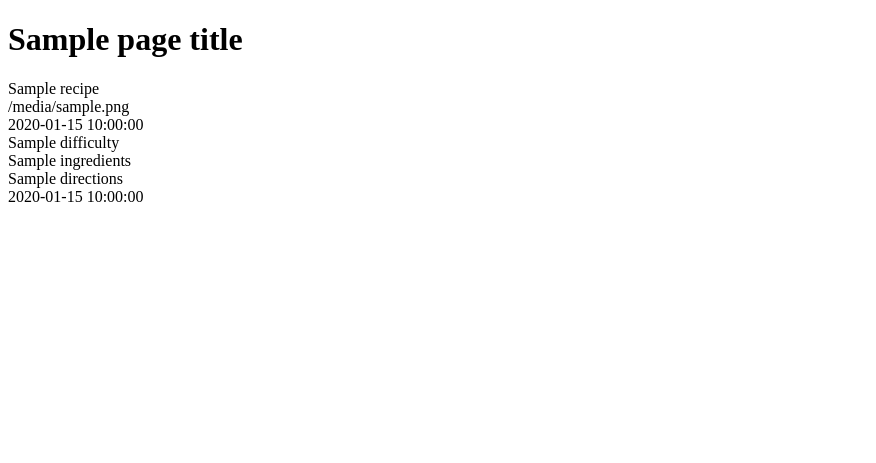
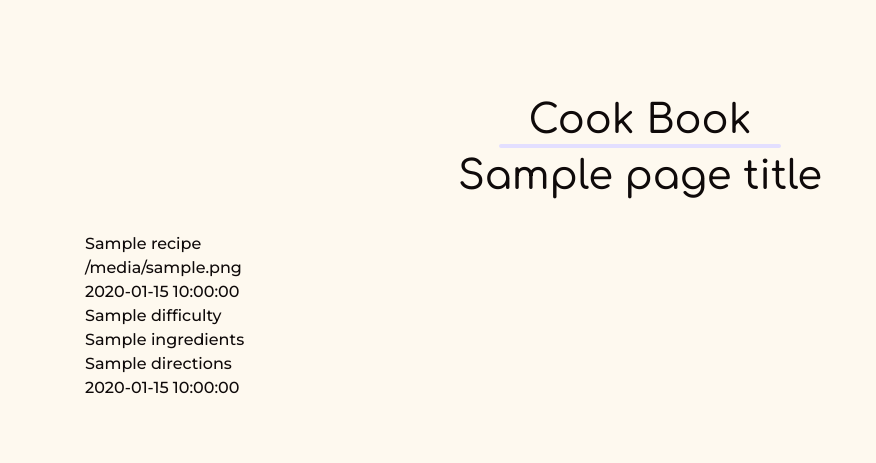
Before and after one commit to Puksrevolution/milestone-project-3, a Flask app: template templates/index.html in a window 1280 px wide. Shown: the top 463 px of the page, without its empty margins (0-876 px from the left). Run offline with Flask 2, Linux system fonts and the light colour scheme; the template is opened without the code that fills it: most values are stand-ins (such as "Sample title", 1, 10 or a date in 2020); some libraries are stand-ins or nearby versions.

Commit message:
Add Bootstraps and some basic code and styles to base.html and add Static files, basic style code and images

```diff
--- /dev/null
+++ b/static/css/style.css
@@ -0,0 +1,67 @@
+@import url('https://fonts.googleapis.com/css2?family=Comfortaa:wght@300;400;500;600;700&family=Montserrat:wght@500;700&display=swap');
+
+/*--BASE--*/
+* {
+    margin: 0;
+    padding: 0;
+    box-sizing: border-box;
+}
+
+body {
+    background-color: #FEF9EF;
+    color: #0F0A0A;
+    font-size: 100%;
+    font-family: 'Montserrat', sans-serif;
+}
+
+h1,
+h2,
+h3,
+h4,
+h5,
+h6,
+p {
+    margin: 0;
+    padding: 0;
+}
+
+h1,
+h2,
+h3 {
+    font-family: 'Comfortaa', sans-serif;
+}
+
+a {
+    color: inherit;
+    text-decoration: none;
+}
+
+a:hover {
+    color: inherit;
+    text-decoration: none;
+}
+
+ul {
+    margin: 0;
+}
+
+hr {
+    width: 25%;
+    margin: 0 auto;
+    padding: 0;
+    background-color: #E3DFFF;
+    border: 2px solid #E3DFFF;
+    border-radius: 2px;
+}
+
+/*--BASE TEMPLATE--*/
+/*Base Sections*/
+.header {
+    margin-top: 6rem;
+    text-align: center;
+}
+
+.main {
+    position: relative;
+    margin: 2rem 1rem 4rem 1rem;
+}
--- a/templates/base.html
+++ b/templates/base.html
@@ -2,21 +2,78 @@
 <html lang="en">
 <head>
     <meta charset="UTF-8">
+    <meta name="viewport" content="width=device-width, initial-scale=1.0">
     <meta http-equiv="X-UA-Compatible" content="IE=edge">
-    <meta name="viewport" content="width=device-width, initial-scale=1.0">
-    <title>Document</title>
+    <!-- SEO -->
+    <meta name="description" content="You find here at CookBook always the right recipe idea:
+        for cooking or baking, after work, for guests or parties, in spring, summer, autumn and winter.">
+    <meta name="keywords"
+        content="recipe, recipes, cooking, baking, fry, roast, briol, barbecue, cooking book, food, tasty">
+    <meta name="author" content="Puks's WebDesing">
+
+    <title>CookBook | Yummy Recepies For Everyone</title>
+    <!-- Social Media -->
+    <meta property="og:title" content="CookBook | Yummy Recepies For Everyone">
+    <meta property="og:description" content="You find here at CookBook always the right recipe idea:
+        for cooking or baking, after work, for guests or parties, in spring, summer, autumn and winter.">
+    <meta property="og:image" content="{{ url_for('static', filename='images/CookHat.svg')}}">
+    <meta property="og:url" content="https://msp3-cookbook.herokuapp.com/">
+
+    <!-- Favicon -->
+    <link rel="icon" type="image/png" href="{{ url_for('static', filename='images/CookHat.svg')}}" />
+    <!-- Font Awesome -->
+    <link rel="stylesheet" type="text/css"
+        href="https://cdnjs.cloudflare.com/ajax/libs/font-awesome/5.15.3/css/all.min.css"
+        integrity="sha512-iBBXm8fW90+nuLcSKlbmrPcLa0OT92xO1BIsZ+ywDWZCvqsWgccV3gFoRBv0z+8dLJgyAHIhR35VZc2oM/gI1w=="
+        crossorigin="anonymous" />
+    <!-- Bootstrap Icons -->
+    <link rel="stylesheet" href="https://cdn.jsdelivr.net/npm/bootstrap-icons@1.5.0/font/bootstrap-icons.css">
+    <!-- Bootstrap CSS -->
+    <link rel="stylesheet" type="text/css"
+        href="https://cdnjs.cloudflare.com/ajax/libs/twitter-bootstrap/4.6.0/css/bootstrap.min.css"
+        integrity="sha512-P5MgMn1jBN01asBgU0z60Qk4QxiXo86+wlFahKrsQf37c9cro517WzVSPPV1tDKzhku2iJ2FVgL67wG03SGnNA=="
+        crossorigin="anonymous" />
+    <!-- Static Custom CSS -->
+    <link rel="stylesheet" href="{{url_for('static', filename='css/style.css')}}">
 </head>
 <body>
     <!-- Navbar -->
     <!-- Main Heading -->
-    <header class="" id="">
+    <header class="header" id="">
         <div class="container">
-            <h1>{{ page_title }}</h1>
+            <h1>Cook Book</h1>
+            <hr>
+            <h1 class="pt-1">{{ page_title }}</h1>
         </div>
     </header>
     <!-- Main Container -->
-    {% block content %}
-    {% endblock %}
+    <main class="main">
+        <div class="container">
+            {% block content %}
+            {% endblock %}
+        </div>
+    </main>
+
     <!-- Footer -->
+    <footer class="footer">
+        <div class="container">
+
+        </div>
+    </footer>
+
+    <!-- Third Partie JS -->
+    <!-- Bootstrap Jquery JS -->
+    <script src="https://code.jquery.com/jquery-3.5.1.min.js"
+        integrity="sha256-9/aliU8dGd2tb6OSsuzixeV4y/faTqgFtohetphbbj0=" crossorigin="anonymous"></script>
+    <!-- Bootstrap JS -->
+    <script defer src="https://cdnjs.cloudflare.com/ajax/libs/jquery/3.6.0/jquery.min.js"
+        integrity="sha512-894YE6QWD5I59HgZOGReFYm4dnWc1Qt5NtvYSaNcOP+u1T9qYdvdihz0PPSiiqn/+/3e7Jo4EaG7TubfWGUrMQ=="
+        crossorigin="anonymous"></script>
+    <script defer src="https://cdnjs.cloudflare.com/ajax/libs/twitter-bootstrap/4.6.0/js/bootstrap.bundle.min.js"
+        integrity="sha512-wV7Yj1alIZDqZFCUQJy85VN+qvEIly93fIQAN7iqDFCPEucLCeNFz4r35FCo9s6WrpdDQPi80xbljXB8Bjtvcg=="
+        crossorigin="anonymous"></script>
+
+    <!-- Static Custom JS -->
+    <script id="baseScript" src="{{ url_for('static', filename='js/base.js') }}" data-path="{{ request.path }}"></script>
 </body>
 </html>
```
Also changed, not shown: static/images/CookBook.svg (added), static/images/CookHat.svg (added), 1 other file.
